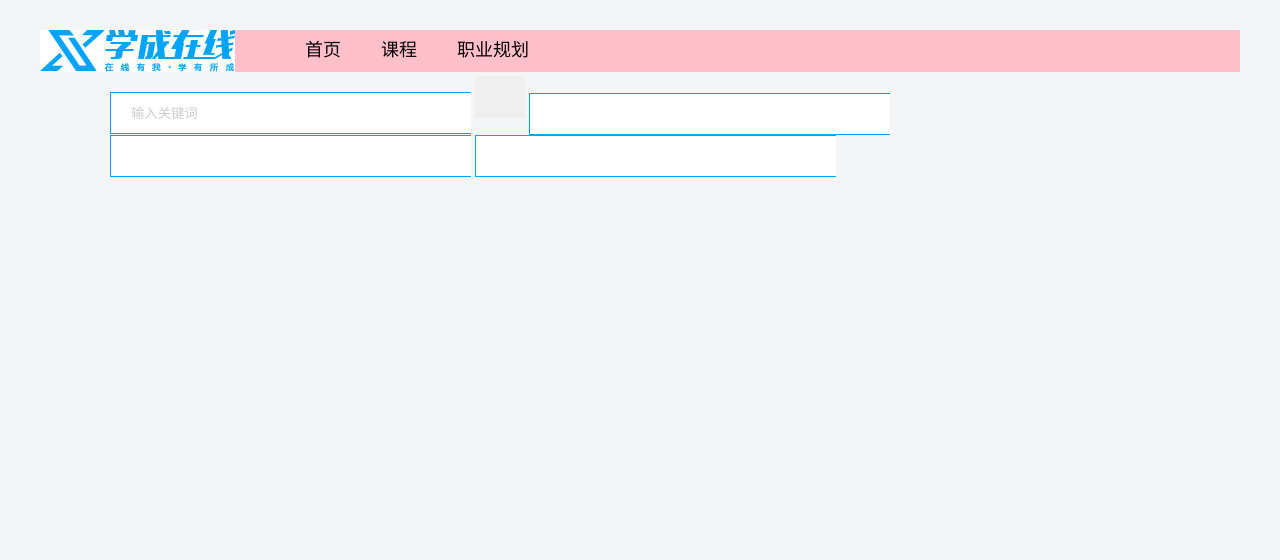
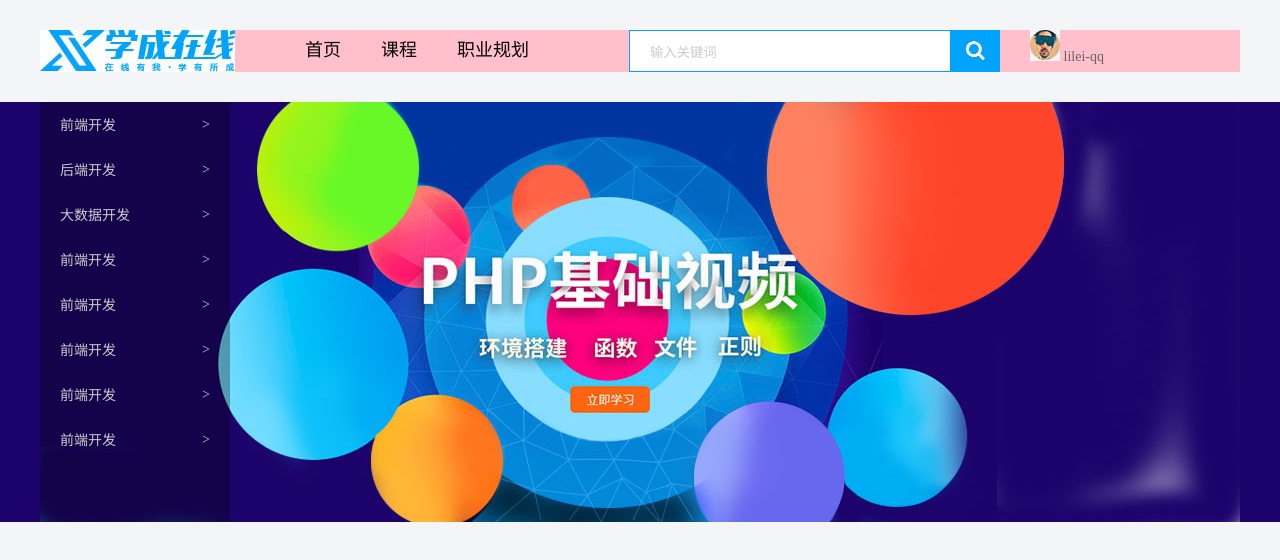
Before and after one commit to dingkaijie/html, a plain HTML site: page day5/index.html in a window 1280 px wide. Drawn offline with Linux system fonts and the light colour scheme.

Commit message:
banner subnav

```diff
--- a/day5/index.html
+++ b/day5/index.html
@@ -11,9 +11,11 @@
 <body>
     <!-- head头部模块开始 -->
     <div class="head w">
+        <!-- logo -->
         <div class="logo">
             <img src="images/logo.jpg" alt="">
         </div>
+        <!-- nav -->
         <div class="nav">
             <ul>
                 <li><a href="#">首页</a></li>
@@ -21,13 +23,53 @@
                 <li><a href="#">职业规划</a></li>
             </ul>
         </div>
+        <!-- search -->
         <div class="search">
             <input type="text" value="输入关键词" />
             <button></button>
-            <input type="text">
-            <input type="text">
-     <input type="text">
         </div>
+        <!-- user -->
+        <div class="user">
+            <img src="images/user.jpg" alt=""> lilei-qq
+        </div>
+    </div>
+    <!-- banner -->
+    <div class="banner">
+        <div class="w">
+            <!-- subnav -->
+            <div class="subnav">
+                <ul>
+                    <li>
+                        <a href="#">前端开发<span>></span></a>
+                    </li>
+                    <li>
+                        <a href="#">后端开发<span>></span></a>
+                    </li>
+                    <li>
+                        <a href="#">大数据开发<span>></span></a>
+                    </li>
+                    <li>
+                        <a href="#">前端开发<span>></span></a>
+                    </li>
+                    <li>
+                        <a href="#">前端开发<span>></span></a>
+                    </li>
+                    <li>
+                        <a href="#">前端开发<span>></span></a>
+                    </li>
+                    <li>
+                        <a href="#">前端开发<span>></span></a>
+                    </li>
+                    <li>
+                        <a href="#">前端开发<span>></span></a>
+                    </li>
+                </ul>
+            </div>
+        </div>
+
+
+
+
     </div>
 </body>
 
--- a/day5/style.css
+++ b/day5/style.css
@@ -81,8 +81,8 @@ button {
 }
 
 .search input {
-    /* float: left; */
-    width: 340px;
+    float: left;
+    width: 300px;
     height: 40px;
     /*内编筐左边有个撑开 但是要盒子整个宽度要减掉padding*/
     padding-left: 20px;
@@ -92,7 +92,48 @@ button {
 }
 
 .search button {
+    float: left;
     width: 50px;
     height: 42px;
-    /* background: url(images/btn.png) no-repeat; */
+    background: url(images/btn.png);
 }
+
+.user {
+    float: left;
+    height: 42px;
+    line-height: 42px;
+    margin-left: 30px;
+    font-size: 14px;
+    color: #666;
+}
+
+.banner {
+    height: 420px;
+    background: #1c036c url(images/banner2.jpg) no-repeat top center;
+}
+
+.subnav {
+    width: 150px;
+    height: 420px;
+    padding: 0 20px;
+    background-color: rgba(0, 0, 0, 0.3);
+}
+
+.subnav ul li {
+    height: 45px;
+    line-height: 45px;
+}
+
+.subnav ul li a {
+    color: #ccc;
+    font-size: 14px;
+    text-decoration: none;
+}
+
+.subnav ul li a:hover {
+    color: blue;
+}
+
+.subnav a span {
+    float: right;
+}
```
Also changed, not shown: day5/images/banner2.jpg (added), day5/images/user.jpg (added).
